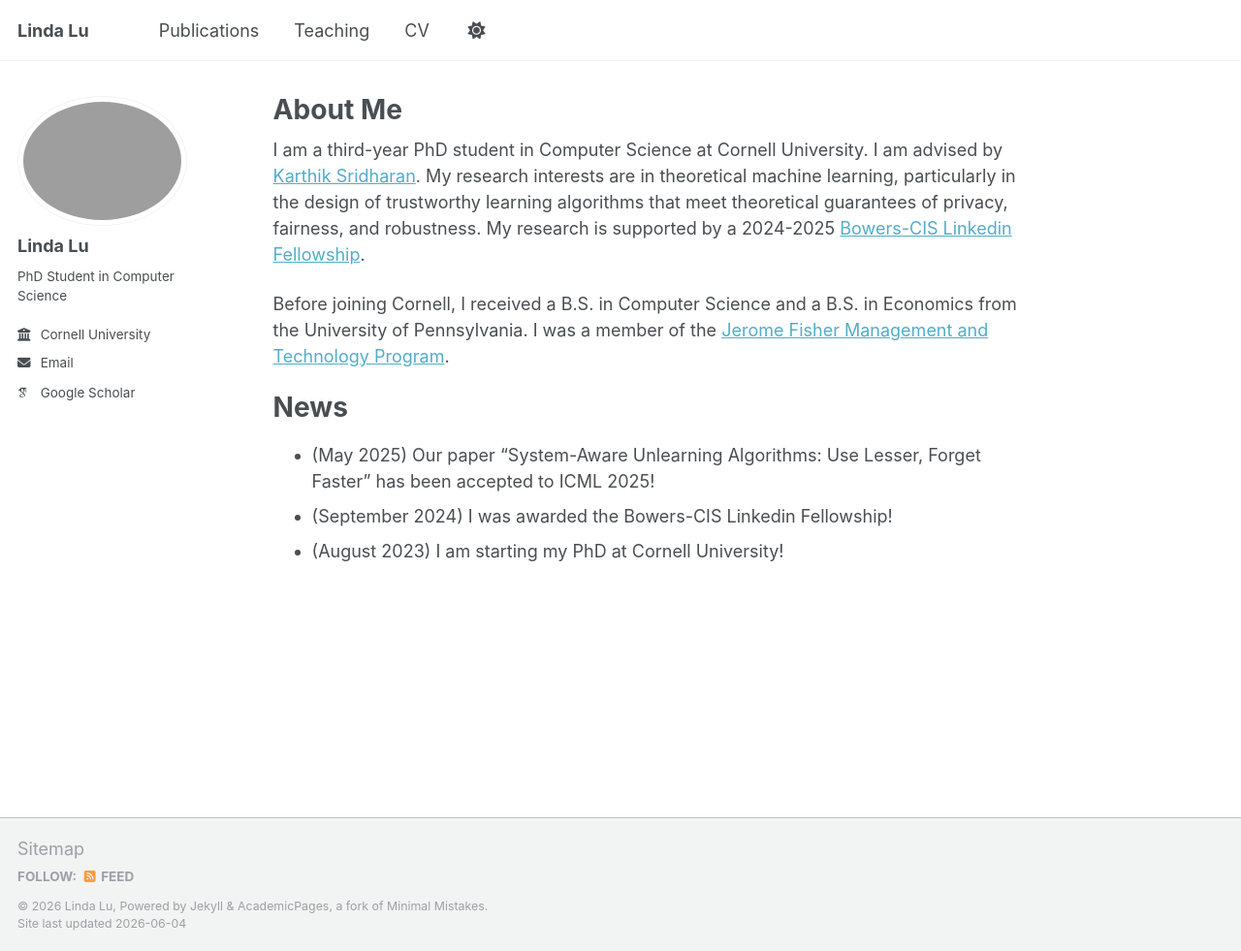
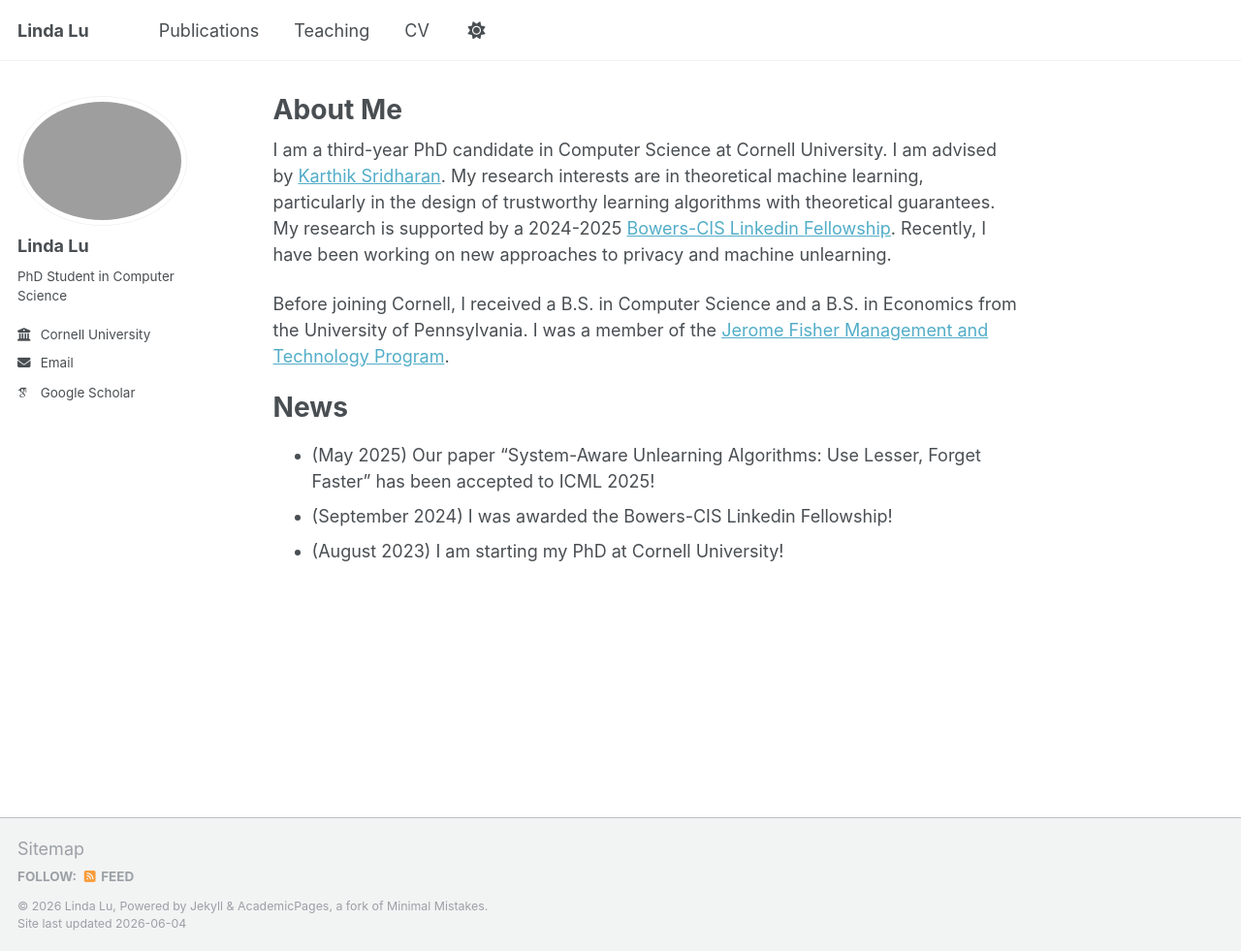
Before and after one commit to lu-linda/lu-linda.github.io, a Jekyll site: the page built from _pages/about.md, in a window 1280 px wide and 981 px high. Shown: the whole window at 97% size. Built offline with Jekyll 4.4.1, drawn with Linux system fonts in a browser that asks for light colours; some web fonts are replaced.

Commit message:
Update about.md

```diff
--- a/_pages/about.md
+++ b/_pages/about.md
@@ -7,7 +7,7 @@ redirect_from:
   - /about.html
 ---
 
-I am a third-year PhD student in Computer Science at Cornell University. I am advised by [Karthik Sridharan](https://www.cs.cornell.edu/~sridharan/). My research interests are in theoretical machine learning, particularly in the design of trustworthy learning algorithms that meet theoretical guarantees of privacy, fairness, and robustness. My research is supported by a 2024-2025 [Bowers-CIS Linkedin Fellowship](https://cis.cornell.edu/eight-scholars-awarded-cornell-bowers-cis-linkedin-grants).
+I am a third-year PhD candidate in Computer Science at Cornell University. I am advised by [Karthik Sridharan](https://www.cs.cornell.edu/~sridharan/). My research interests are in theoretical machine learning, particularly in the design of trustworthy learning algorithms with theoretical guarantees. My research is supported by a 2024-2025 [Bowers-CIS Linkedin Fellowship](https://cis.cornell.edu/eight-scholars-awarded-cornell-bowers-cis-linkedin-grants). Recently, I have been working on new approaches to privacy and machine unlearning.
 
 Before joining Cornell, I received a B.S. in Computer Science and a B.S. in Economics from the University of Pennsylvania. I was a member of the [Jerome Fisher Management and Technology Program](https://fisher.wharton.upenn.edu/).
 
```
